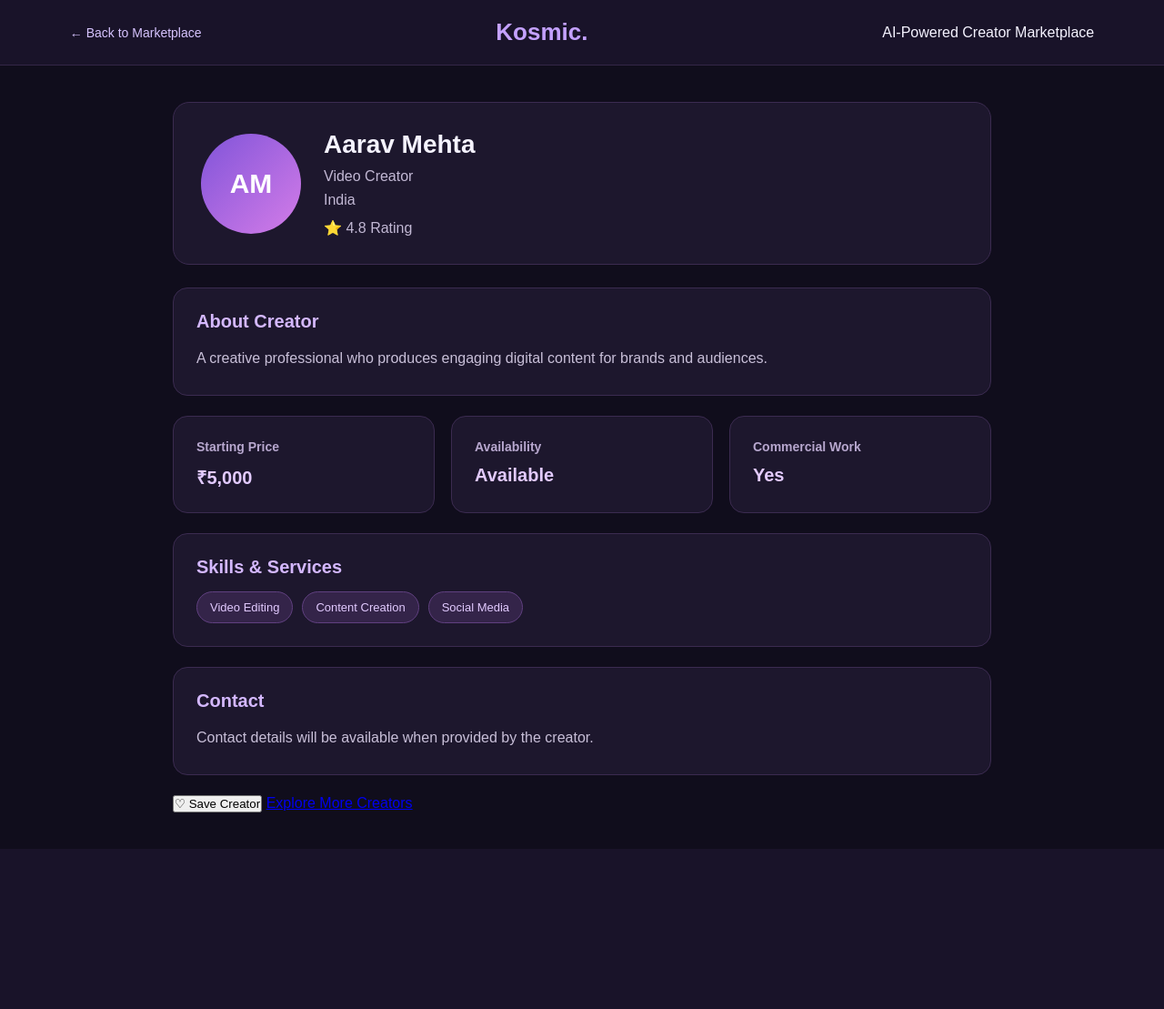
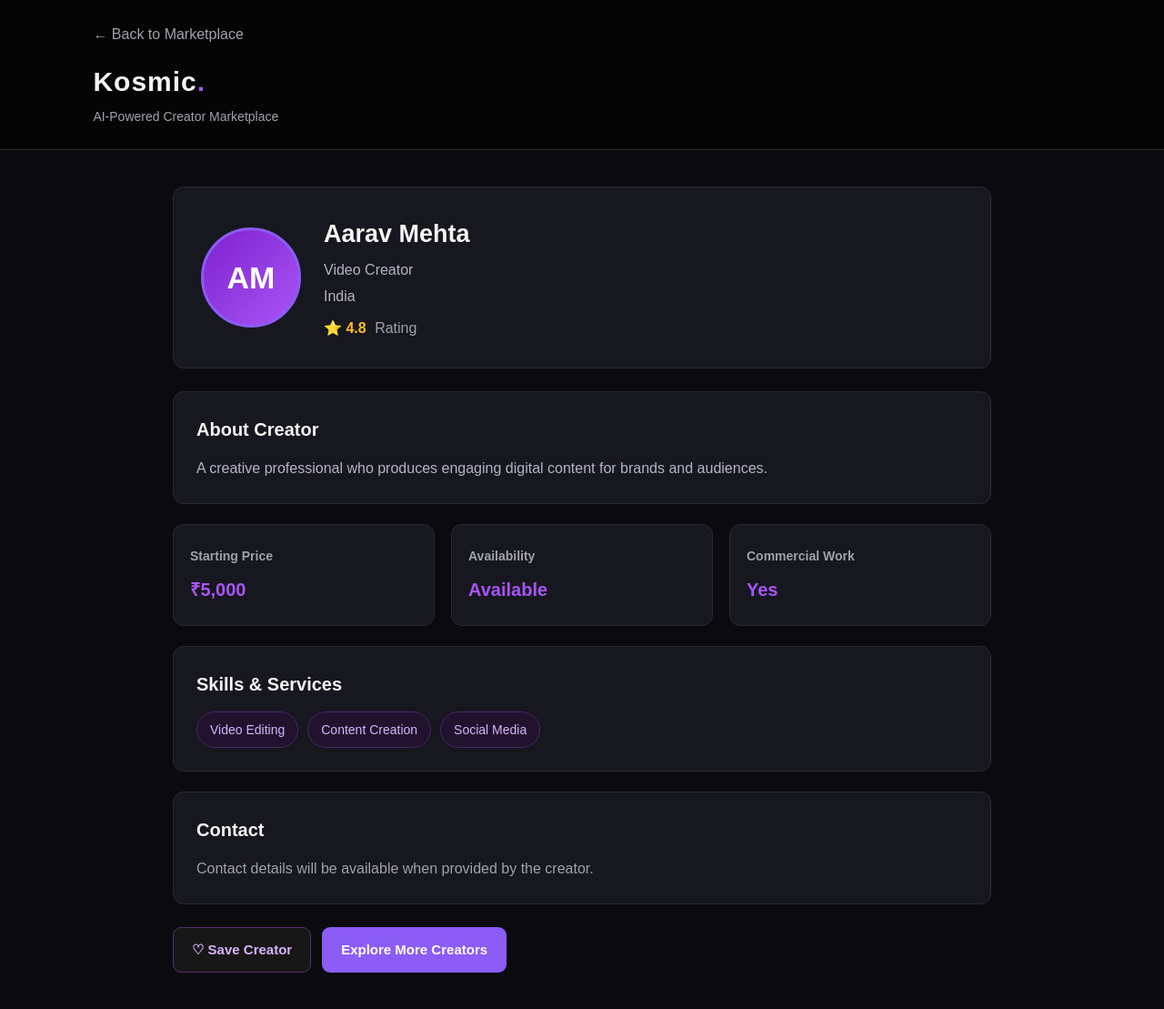
Before and after one commit to yakshyasreenarne-collab/Kosmic-ai-creator-marketplace, a Flask app: page /creator-profile in a window 1280 px wide. Shown: the whole page at 91% size. Before the commit the page ends 933 px from the top, so only its background shows below. Run offline with Flask 3, Linux system fonts and the light colour scheme.

Commit message:
Refactor creator profile CSS for improved styling
Updated global styles and modified profile card appearance.

```diff
--- a/static/css/creator-profile.css
+++ b/static/css/creator-profile.css
@@ -1,133 +1,184 @@
-
+/* ===== Global Styles ===== */
 * {
-    box-sizing: border-box;
     margin: 0;
     padding: 0;
+    box-sizing: border-box;
+}
+
+:root {
+    --bg: #080808;
+    --surface: #111111;
+    --surface-hover: #191919;
+    --border: #292929;
+    --text: #f5f5f5;
+    --muted: #a1a1aa;
+    --purple: #a855f7;
+    --purple-dark: #7e22ce;
 }
 
 body {
-    font-family: Arial, sans-serif;
-    background: #100d1c;
-    color: #f5f3ff;
+    font-family: Arial, Helvetica, sans-serif;
+    background: var(--bg);
+    color: var(--text);
+    line-height: 1.6;
     min-height: 100vh;
 }
 
+/* ===== Header ===== */
 .profile-header {
-    display: flex;
-    justify-content: space-between;
-    align-items: center;
-    padding: 20px 6%;
-    background: #191329;
-    border-bottom: 1px solid #342747;
+    background: #050505;
+    border-bottom: 1px solid var(--border);
+    padding: 25px 8%;
+}
+
+.back-link {
+    display: inline-block;
+    color: var(--muted);
+    text-decoration: none;
+    margin-bottom: 15px;
+    transition: color 0.2s ease;
+}
+
+.back-link:hover {
+    color: var(--purple);
 }
 
 .profile-header h1 {
-    color: #c4a1ff;
-    font-size: 26px;
+    font-size: 30px;
+    letter-spacing: 1px;
+    font-weight: 700;
 }
 
-.back-link {
-    color: #d7c4ff;
-    text-decoration: none;
-    font-size: 14px;
+.profile-header h1 span {
+    color: var(--purple);
 }
 
-.back-link:hover {
-    color: #ffffff;
+.profile-header p {
+    color: var(--muted);
+    font-size: 14px;
+    margin-top: 3px;
 }
 
+/* ===== Main Container ===== */
 .profile-container {
     width: min(900px, 92%);
     margin: 40px auto;
 }
 
+/* ===== Creator Profile Card ===== */
 .profile-card {
     display: flex;
     align-items: center;
     gap: 25px;
+    background: var(--surface);
+    border: 1px solid var(--border);
     padding: 30px;
-    background: #1d172d;
-    border: 1px solid #3b2b50;
     border-radius: 18px;
     margin-bottom: 25px;
+    transition: border-color 0.2s ease;
+}
+
+.profile-card:hover {
+    border-color: #51316f;
 }
 
 .profile-avatar {
     width: 110px;
     height: 110px;
-    flex-shrink: 0;
+    min-width: 110px;
+    border-radius: 50%;
+    background: linear-gradient(
+        135deg,
+        var(--purple-dark),
+        var(--purple)
+    );
+    color: white;
     display: flex;
+    justify-content: center;
     align-items: center;
-    justify-content: center;
-    border-radius: 50%;
-    background: linear-gradient(135deg, #8054d9, #d47ce8);
-    color: white;
-    font-size: 30px;
+    font-size: 34px;
+    font-weight: bold;
+    border: 3px solid #352044;
+}
+
+.profile-info h2 {
+    font-size: 27px;
+    margin-bottom: 5px;
+    color: var(--text);
+}
+
+.profile-info > p {
+    color: var(--muted);
+    margin-bottom: 3px;
+}
+
+.profile-rating {
+    margin-top: 10px;
+    color: #fbbf24;
     font-weight: bold;
 }
 
-.profile-info h2 {
-    font-size: 28px;
-    margin-bottom: 10px;
+.profile-rating span:last-child {
+    color: var(--muted);
+    font-weight: normal;
+    margin-left: 5px;
 }
 
-.profile-info p {
-    color: #c2b8d4;
-    margin-bottom: 8px;
-}
-
-.profile-rating {
-    margin-top: 12px;
-    color: #ffd166;
-}
-
-.profile-rating span {
-    color: #c2b8d4;
-}
-
-.profile-section,
-.detail-card {
-    background: #1d172d;
-    border: 1px solid #3b2b50;
-    border-radius: 16px;
+/* ===== Content Sections ===== */
+.profile-section {
+    background: var(--surface);
+    border: 1px solid var(--border);
     padding: 25px;
+    border-radius: 15px;
     margin-bottom: 22px;
+    transition: background 0.2s ease;
 }
 
 .profile-section h2 {
-    color: #d4b8ff;
     font-size: 20px;
-    margin-bottom: 15px;
+    margin-bottom: 14px;
+    color: var(--text);
 }
 
 .profile-section p {
-    color: #c8bfd8;
-    line-height: 1.8;
+    color: var(--muted);
 }
 
+/* ===== Details Cards ===== */
 .profile-details {
     display: grid;
-    grid-template-columns: repeat(3, minmax(0, 1fr));
+    grid-template-columns: repeat(3, 1fr);
     gap: 18px;
     margin-bottom: 22px;
 }
 
 .detail-card {
-    margin-bottom: 0;
+    background: var(--surface);
+    border: 1px solid var(--border);
+    padding: 23px 18px;
+    border-radius: 15px;
+    transition: transform 0.2s ease, border-color 0.2s ease;
+}
+
+.detail-card:hover {
+    transform: translateY(-3px);
+    border-color: var(--purple-dark);
 }
 
 .detail-card h3 {
-    color: #b7a7ce;
     font-size: 14px;
-    margin-bottom: 12px;
+    color: var(--muted);
+    margin-bottom: 10px;
 }
 
 .detail-card p {
-    color: #e2caff;
     font-size: 20px;
     font-weight: bold;
+    color: var(--purple);
+    overflow-wrap: anywhere;
 }
 
+/* ===== Skills ===== */
 .skills-list {
     display: flex;
     flex-wrap: wrap;
@@ -135,32 +186,73 @@ body {
 }
 
 .skills-list span {
-    background: #342449;
-    color: #e2caff;
-    border: 1px solid #604080;
-    padding: 9px 14px;
+    display: inline-block;
+    background: #21132d;
+    color: #d8b4fe;
+    border: 1px solid #482566;
     border-radius: 20px;
-    font-size: 13px;
+    padding: 8px 14px;
+    font-size: 14px;
 }
 
-.back-button {
-    display: inline-block;
-    padding: 13px 20px;
-    margin: 5px 0 30px;
-    border-radius: 9px;
-    background: #9665e8;
-    color: white;
-    text-decoration: none;
-    font-weight: bold;
+/* ===== Actions ===== */
+.profile-actions {
+    display: flex;
+    flex-wrap: wrap;
+    gap: 12px;
+    margin: 25px 0 40px;
 }
 
-.back-button:hover {
-    background: #ad83f4;
+.primary-button,
+.secondary-button {
+    display: inline-block;
+    border: 1px solid transparent;
+    border-radius: 9px;
+    padding: 12px 20px;
+    font-size: 15px;
+    font-weight: bold;
+    text-decoration: none;
+    cursor: pointer;
+    font-family: inherit;
+    transition: background 0.2s ease, transform 0.2s ease;
 }
 
-@media (max-width: 600px) {
+.primary-button {
+    background: var(--purple);
+    color: white;
+}
+
+.primary-button:hover {
+    background: var(--purple-dark);
+    transform: translateY(-2px);
+}
+
+.secondary-button {
+    background: #171717;
+    color: #d8b4fe;
+    border-color: #51316f;
+}
+
+.secondary-button:hover,
+.secondary-button.saved {
+    background: #29163a;
+    border-color: var(--purple);
+}
+
+/* ===== Contact Text ===== */
+#creatorContact {
+    color: var(--muted);
+    overflow-wrap: anywhere;
+}
+
+/* ===== Responsive Design ===== */
+@media (max-width: 650px) {
     .profile-header {
-        padding: 18px 4%;
+        padding: 22px 5%;
+    }
+
+    .profile-container {
+        margin-top: 25px;
     }
 
     .profile-card {
@@ -169,11 +261,53 @@ body {
         padding: 22px;
     }
 
+    .profile-info h2 {
+        font-size: 23px;
+    }
+
     .profile-details {
         grid-template-columns: 1fr;
+        gap: 12px;
     }
 
-    .profile-info h2 {
-        font-size: 24px;
+    .profile-section {
+        padding: 20px;
+    }
+
+    .profile-actions {
+        flex-direction: column;
+    }
+
+    .primary-button,
+    .secondary-button {
+        text-align: center;
+        width: 100%;
     }
 }
+body {
+    background: #0b0b0f;
+    color: #f5f5f5;
+}
+
+.profile-card,
+.profile-section,
+.detail-card {
+    background: #17171f;
+    color: #ffffff;
+    border: 1px solid #292936;
+    border-radius: 12px;
+}
+
+.profile-section p,
+.profile-info > p {
+    color: #b4b4c5;
+}
+
+.profile-avatar {
+    border: 3px solid #8b5cf6;
+}
+
+.primary-button {
+    background: #8b5cf6;
+    color: white;
+}
```
